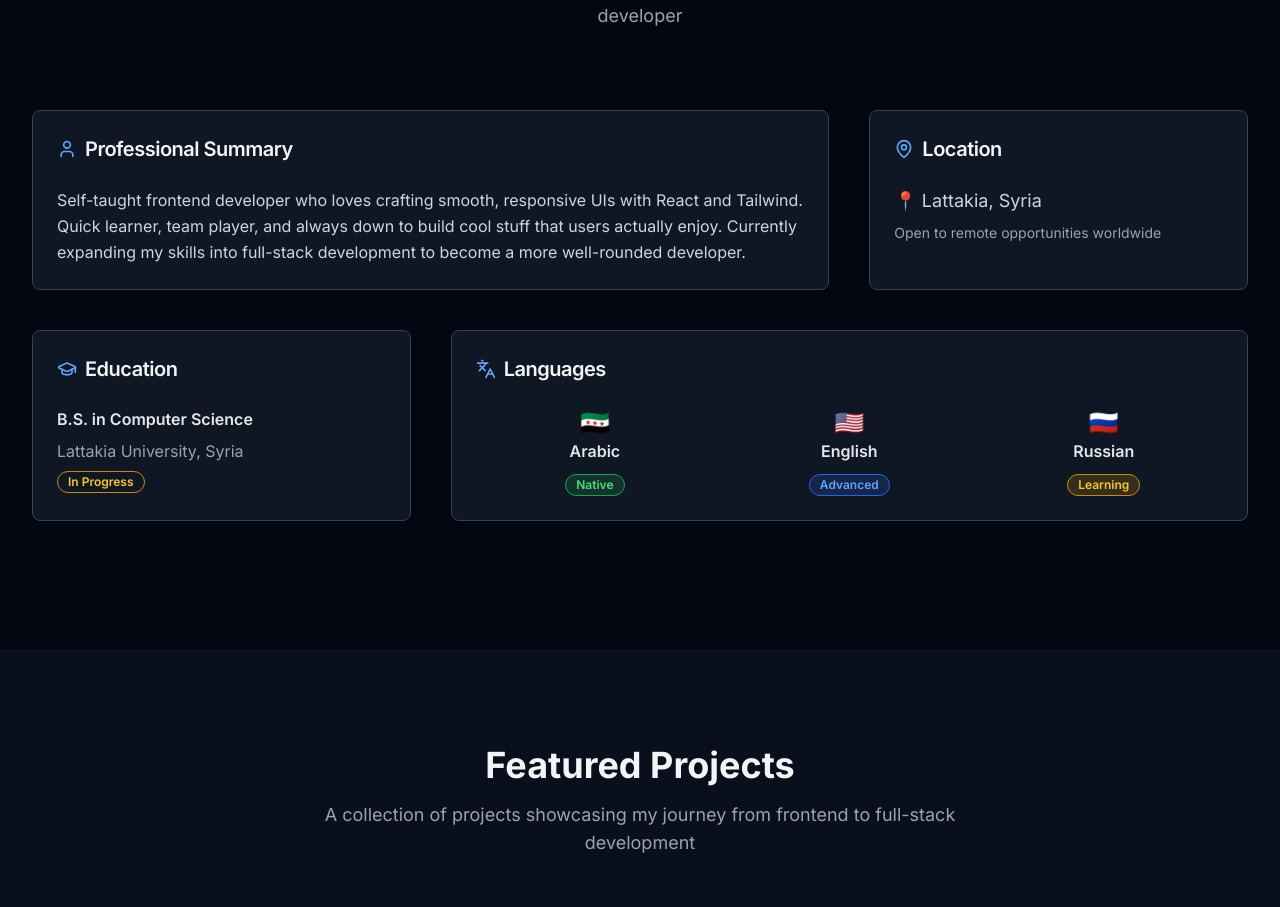
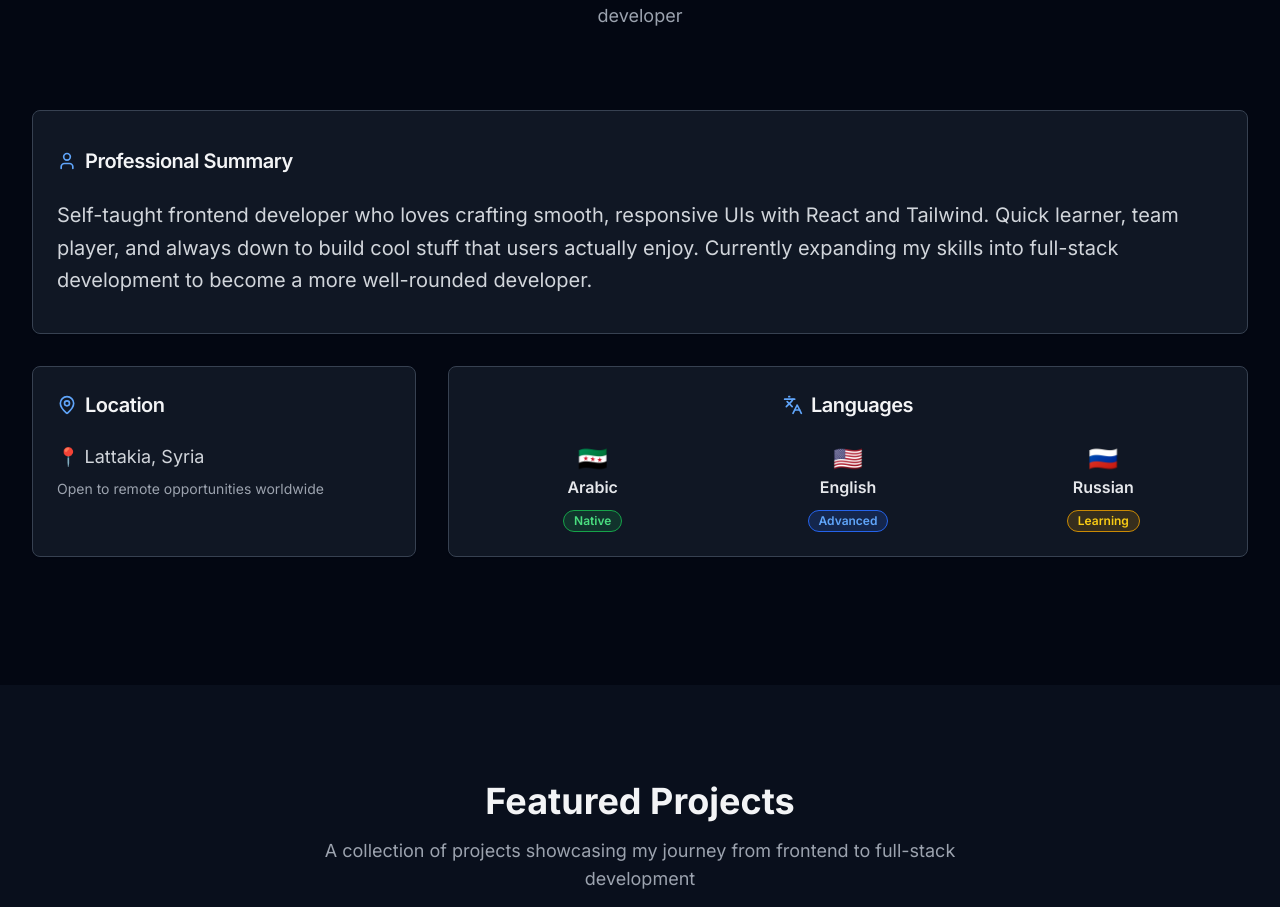
Before and after one commit to samer-svg/portfolio, a Next.js app: page / in a window 1280 px wide. Shown: the part 1010-1917 px from the top of the page. Built offline with nearby package versions, Linux system fonts and the light colour scheme.

Commit message:
Update about-section.tsx

```diff
--- a/components/sections/about-section.tsx
+++ b/components/sections/about-section.tsx
@@ -23,12 +23,12 @@ export default function AboutSection() {
         </div>
 
         <div
-          className={`grid grid-cols-1 md:grid-cols-2 lg:grid-cols-3 gap-6 sm:gap-8 lg:gap-10 transition-all duration-1000 ${
+          className={`grid grid-cols-1 md:grid-cols-2 lg:grid-cols-3 gap-5 sm:gap-7 lg:gap-8 transition-all duration-1000 ${
             hasIntersected ? "opacity-100 translate-y-0" : "opacity-0 translate-y-8"
           }`}
         >
-          {/* Summary Card */}
-          <Card className="bg-gray-800/50 border-gray-700 hover:bg-gray-800/70 transition-all duration-300 hover:scale-105 lg:col-span-2">
+          {/* Professional Summary Card (spans all columns) */}
+          <Card className="bg-gray-800/50 border-gray-700 hover:bg-gray-800/70 transition-all duration-300 hover:scale-105 lg:col-span-3 py-3">
             <CardHeader>
               <CardTitle className="flex items-center text-xl text-gray-100">
                 <User className="w-5 h-5 mr-2 text-blue-400" />
@@ -36,7 +36,7 @@ export default function AboutSection() {
               </CardTitle>
             </CardHeader>
             <CardContent>
-              <p className="text-gray-300 leading-relaxed">
+              <p className="text-gray-300 leading-relaxed text-xl">
                 Self-taught frontend developer who loves crafting smooth, responsive UIs with React and Tailwind. Quick
                 learner, team player, and always down to build cool stuff that users actually enjoy. Currently expanding
                 my skills into full-stack development to become a more well-rounded developer.
@@ -58,29 +58,10 @@ export default function AboutSection() {
             </CardContent>
           </Card>
 
-          {/* Education Card */}
-          <Card className="bg-gray-800/50 border-gray-700 hover:bg-gray-800/70 transition-all duration-300 hover:scale-105">
+          {/* Languages Card */}
+          <Card className="bg-gray-800/50 border-gray-700 hover:bg-gray-800/70 transition-all duration-300 hover:scale-105 lg:col-span-2 ">
             <CardHeader>
-              <CardTitle className="flex items-center text-xl text-gray-100">
-                <GraduationCap className="w-5 h-5 mr-2 text-blue-400" />
-                Education
-              </CardTitle>
-            </CardHeader>
-            <CardContent>
-              <div className="space-y-2">
-                <h3 className="font-semibold text-gray-200">B.S. in Computer Science</h3>
-                <p className="text-gray-400">Lattakia University, Syria</p>
-                <Badge variant="outline" className="border-yellow-600 text-yellow-400">
-                  In Progress
-                </Badge>
-              </div>
-            </CardContent>
-          </Card>
-
-          {/* Languages Card */}
-          <Card className="bg-gray-800/50 border-gray-700 hover:bg-gray-800/70 transition-all duration-300 hover:scale-105 lg:col-span-2">
-            <CardHeader>
-              <CardTitle className="flex items-center text-xl text-gray-100">
+              <CardTitle className="flex items-center justify-center text-xl text-gray-100">
                 <Languages className="w-5 h-5 mr-2 text-blue-400" />
                 Languages
               </CardTitle>
```
